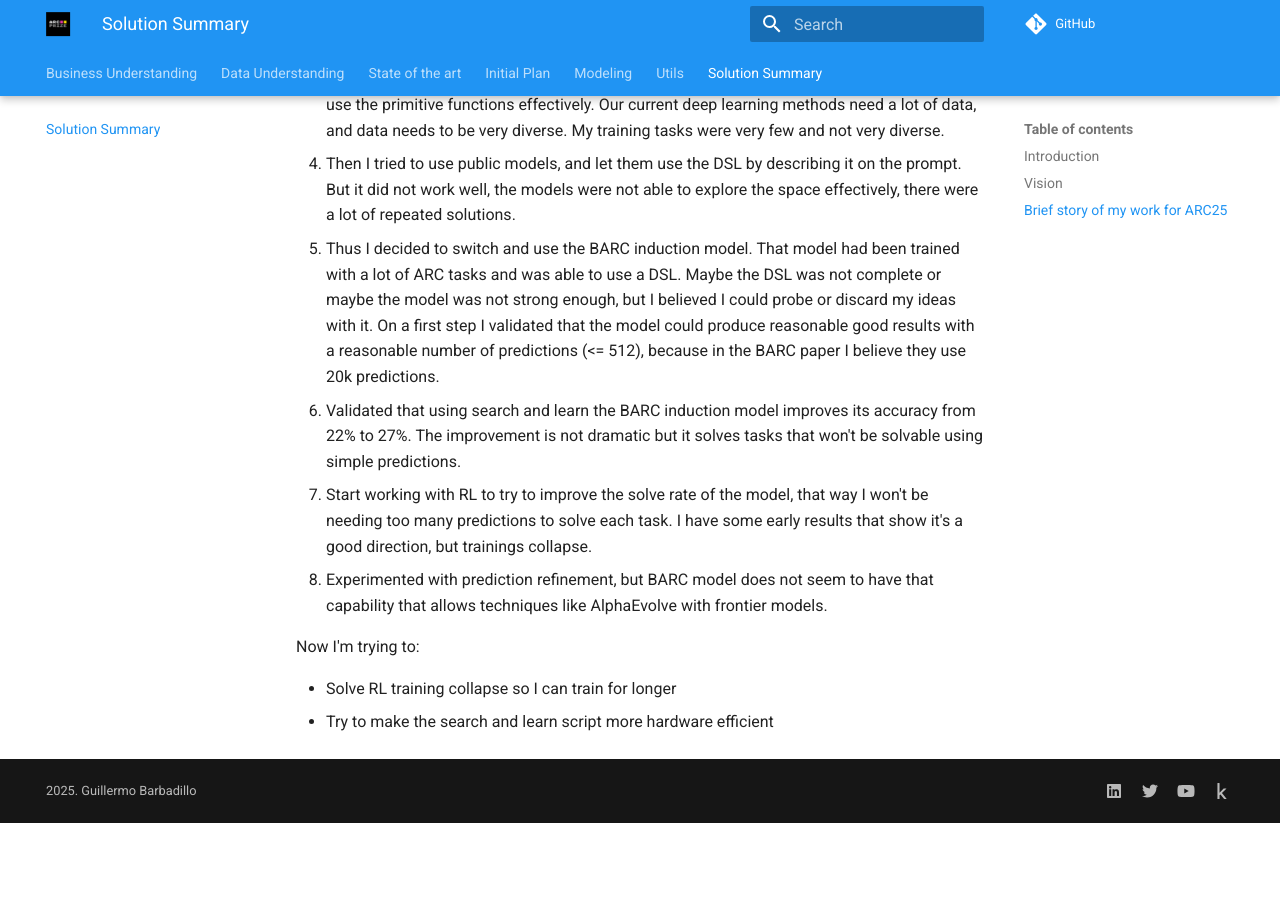
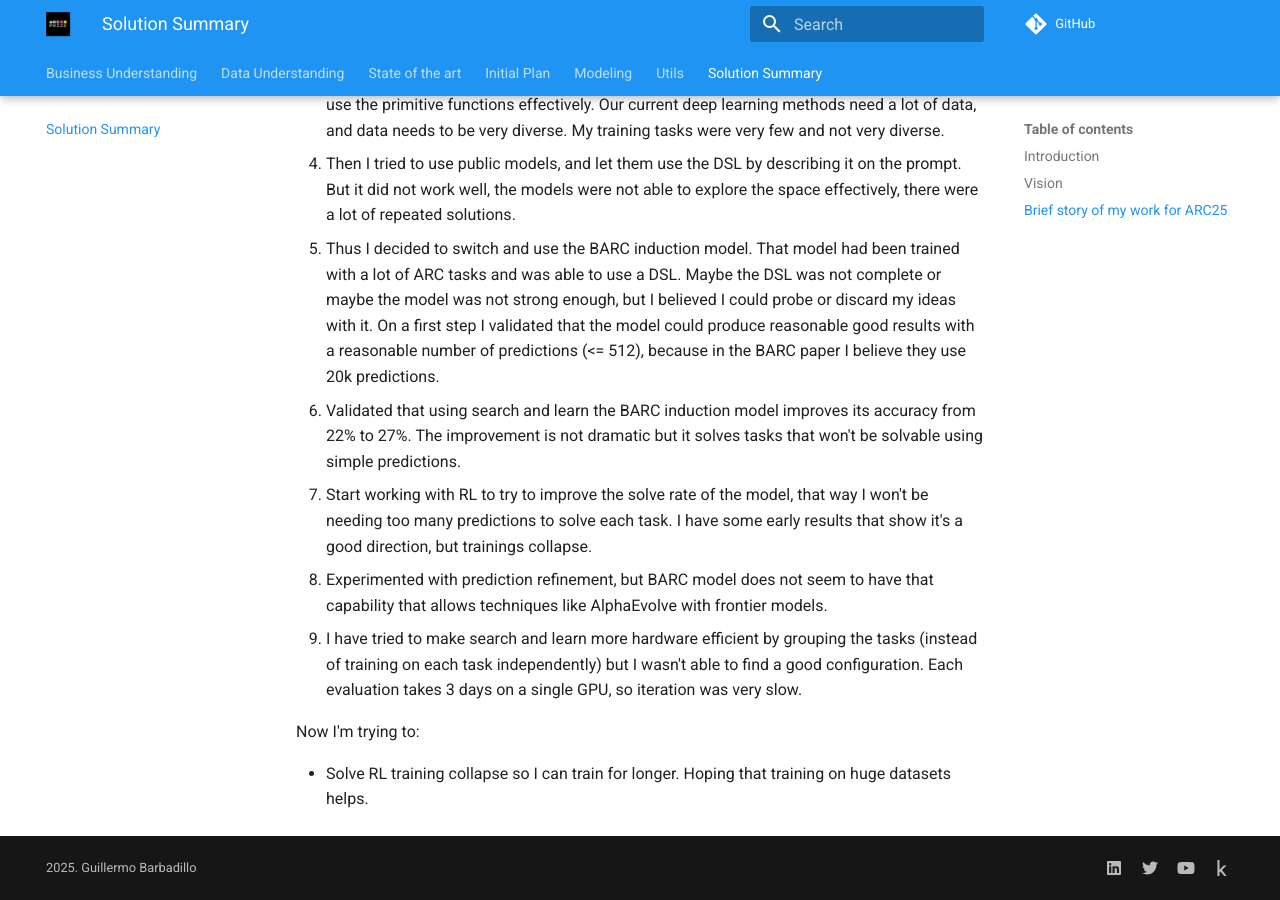
Before and after one commit to ironbar/arc25, an MkDocs documentation site: the page built from docs/05_Solution_Summary.md, in a window 1280 px wide and 900 px high, scrolled down 1258 px. Built offline with MkDocs 1.6.1 and Material for MkDocs 9.7.7, drawn with Linux system fonts in a browser that asks for light colours; comment, search, counter and statistics services are not loaded; before the commit the page ends 2081 px from its top, so only the background shows below that.

Commit message:
updated solution summary

```diff
--- a/docs/05_Solution_Summary.md
+++ b/docs/05_Solution_Summary.md
@@ -61,8 +61,10 @@ TODO: ARC as a game, played with code, RL is the framework
    but trainings collapse.
 8. Experimented with prediction refinement, but BARC model does not seem to have that capability
    that allows techniques like AlphaEvolve with frontier models.
+9. I have tried to make search and learn more hardware efficient by grouping the tasks (instead
+    of training on each task independently) but I wasn't able to find a good configuration. Each
+    evaluation takes 3 days on a single GPU, so iteration was very slow.
 
 Now I'm trying to:
 
-- Solve RL training collapse so I can train for longer
-- Try to make the search and learn script more hardware efficient
+- Solve RL training collapse so I can train for longer. Hoping that training on huge datasets helps.
```
